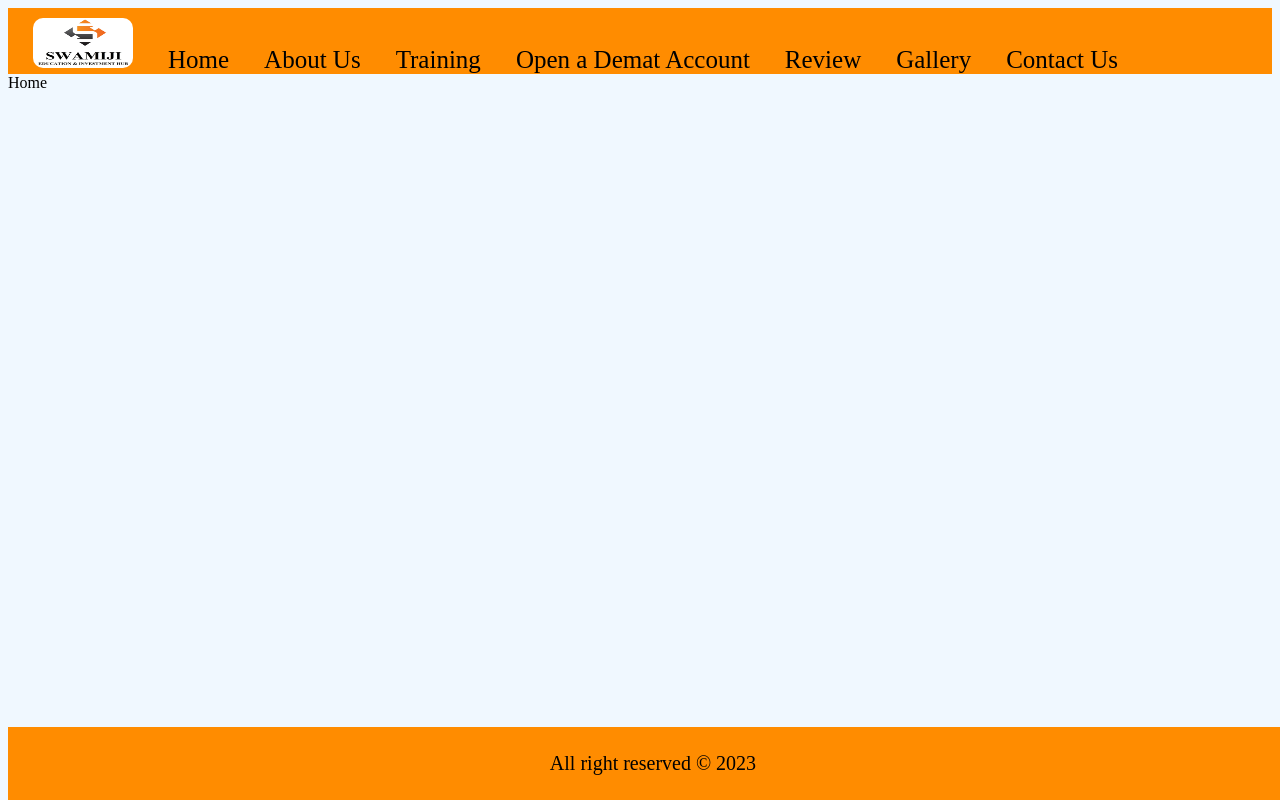
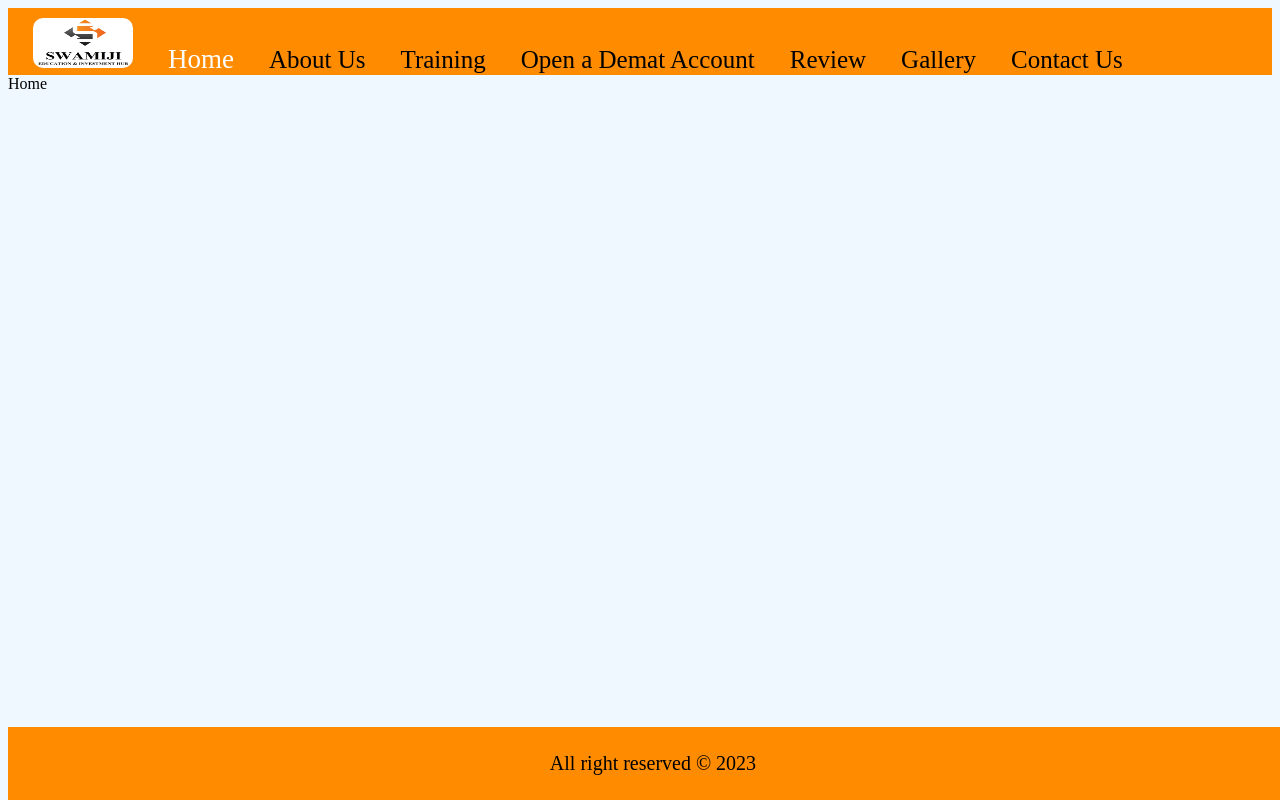
Before and after one commit to UrmilaPawar1909/swamiji_education, a React app: page / in a window 1280 px wide. In both pictures the pointer is over the link "Home". Built offline with nearby package versions, Linux system fonts and the light colour scheme.

Commit message:
added hover effect

```diff
--- a/src/components/Navbar/Navbar.css
+++ b/src/components/Navbar/Navbar.css
@@ -21,4 +21,10 @@
     cursor: pointer;
     text-decoration: none;
     color: black;
+
 }
+
+.nav-menu:hover{
+    color: white;
+    font-size: 27px;
+}
```
